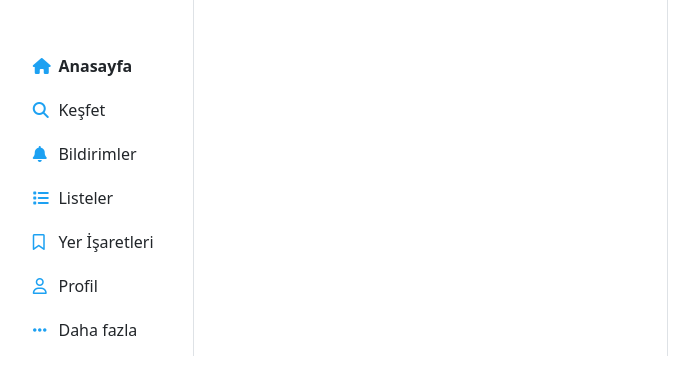
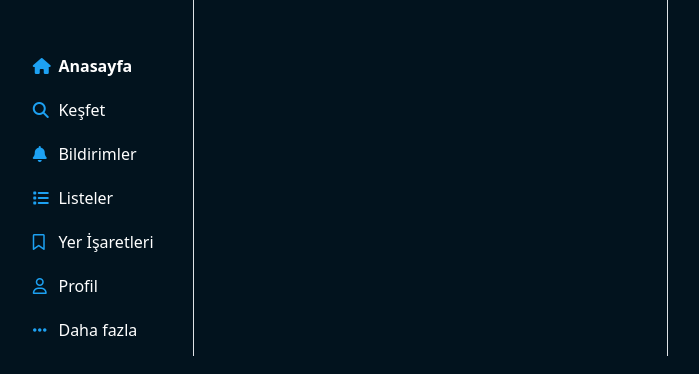
Before and after one commit to bilgejava6/JavaBoost15_Proje_java15x, a React (Create React App) app: page / in a window 1280 px wide. Shown: the top 374 px of the page, without its empty margins (162-861 px from the left). Built offline with nearby package versions, Linux system fonts and the light colour scheme.

Commit message:
background color eklendi.

```diff
--- a/src/component/atoms/LeftButtons.tsx
+++ b/src/component/atoms/LeftButtons.tsx
@@ -28,7 +28,7 @@ function LeftButtons(props: ILeftButtonsProps) {
         navigate(path);
     }
     const getStyleName = ()=>{
-       return isActive ?  {fontWeight: 'bold'} :  {}
+       return isActive ?  {fontWeight: 'bold', color: 'white'} :  {color: 'white'}
     }
   return (
     <div onClick={goToPath} className='row x-btn-hover align-items-center'>
--- /dev/null
+++ b/src/page/HomePage.css
@@ -0,0 +1,3 @@
+body{
+    background-color: #02131e;
+}
--- a/src/page/HomePage.tsx
+++ b/src/page/HomePage.tsx
@@ -1,6 +1,6 @@
 import React from 'react'
 import LeftMenuComponent from '../component/molecules/LeftMenuComponent'
-
+import './HomePage.css'
 function HomePage() {
   return (
     <div className="container">
```
